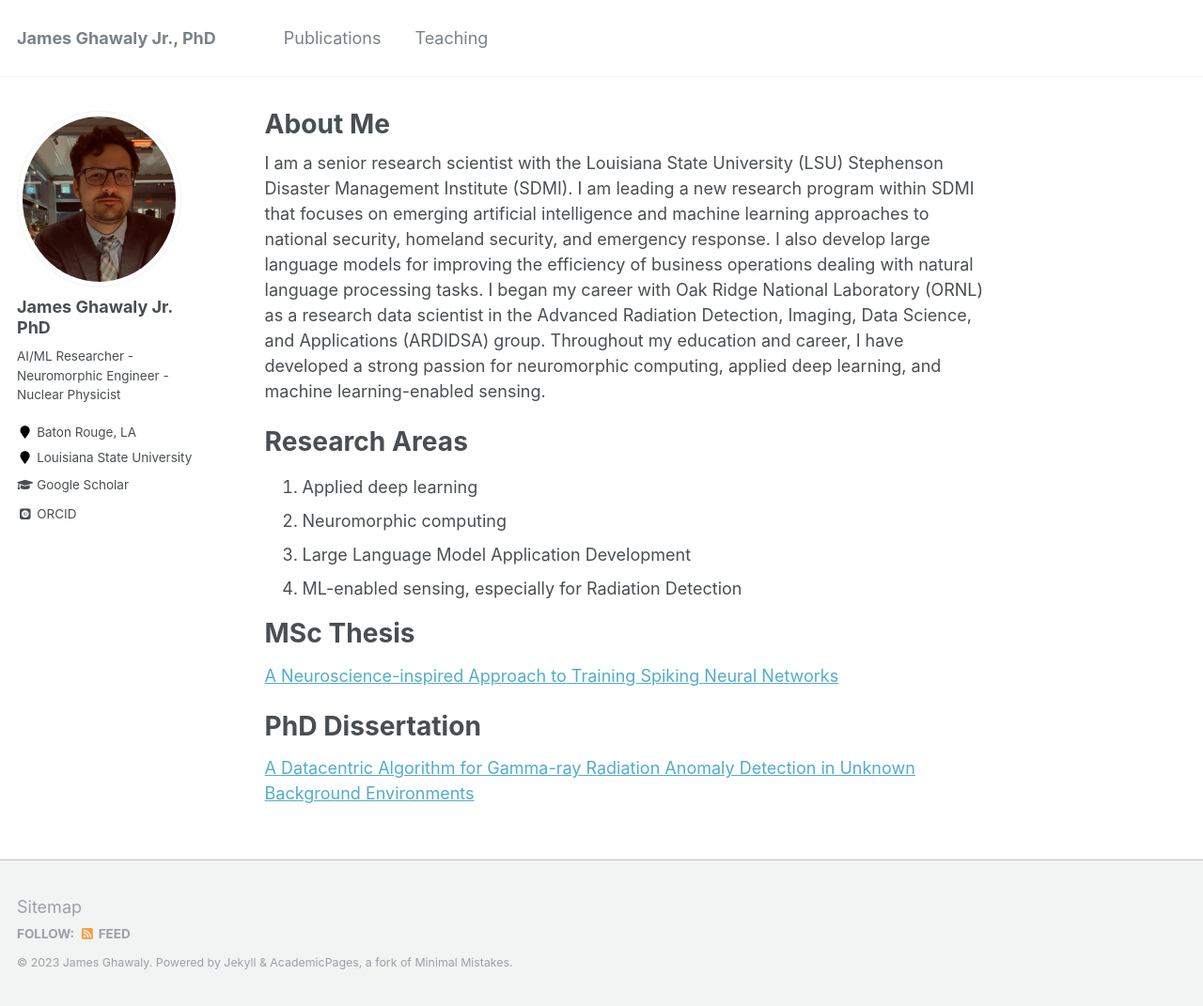
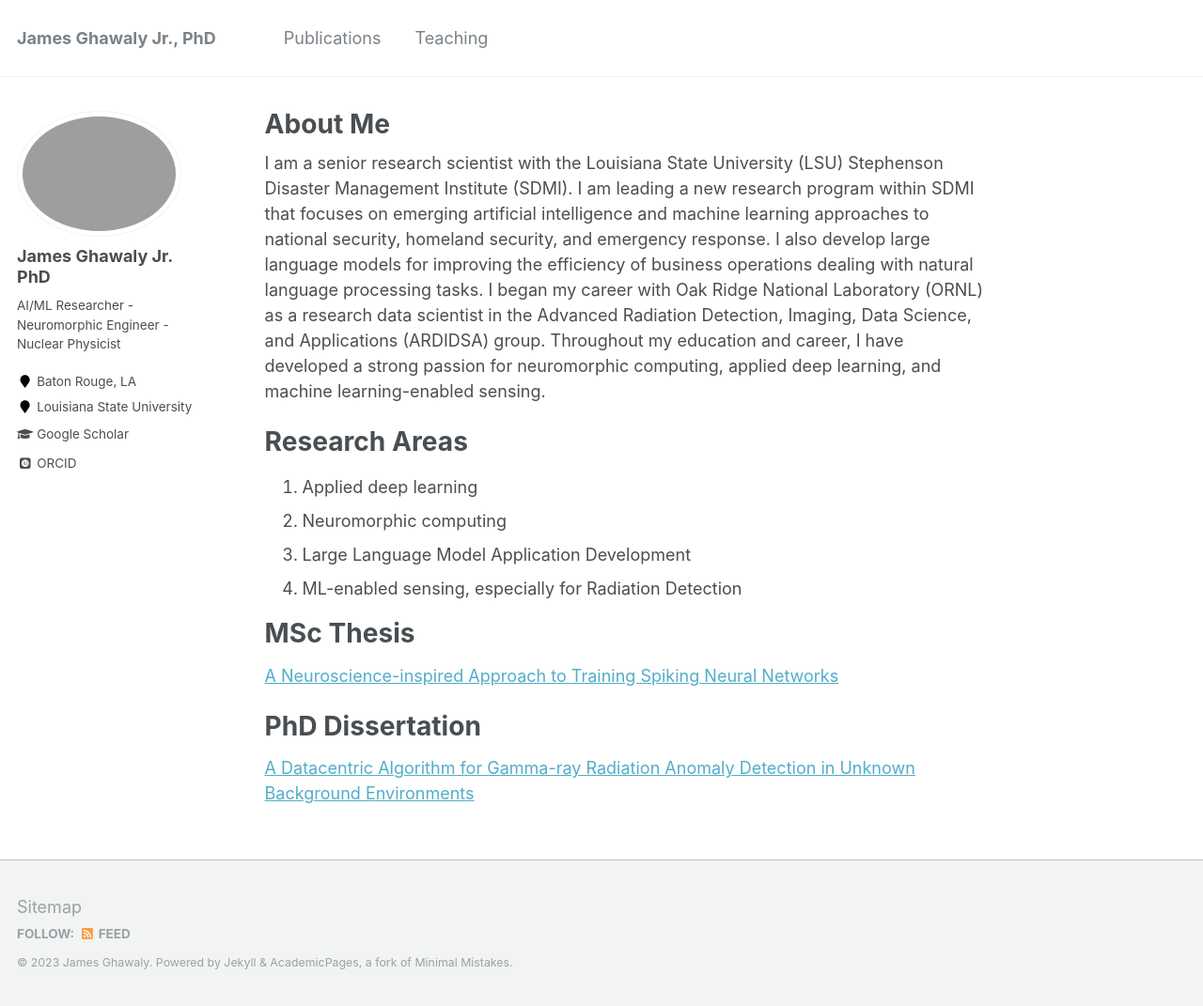
Before and after one commit to jghawaly/jghawaly.github.io, a Jekyll site: the page built from _pages/about.md, in a window 1280 px wide and 1071 px high. Shown: the whole window at 94% size. Built offline with Jekyll 4.4.1, drawn with Linux system fonts in a browser that asks for light colours; some web fonts are replaced.

Commit message:
Update _config.yml

```diff
--- a/_config.yml
+++ b/_config.yml
@@ -81,7 +81,7 @@ analytics:
 # Site Author
 author:
   name             : "James Ghawaly Jr. PhD"
-  avatar           : "profile.jpeg                "
+  avatar           : "ghawaly_headshot.jpeg                "
   bio              : "AI/ML Researcher - Neuromorphic Engineer - Nuclear Physicist"
   location         : "Baton Rouge, LA"
   employer         : "Louisiana State University"
```
